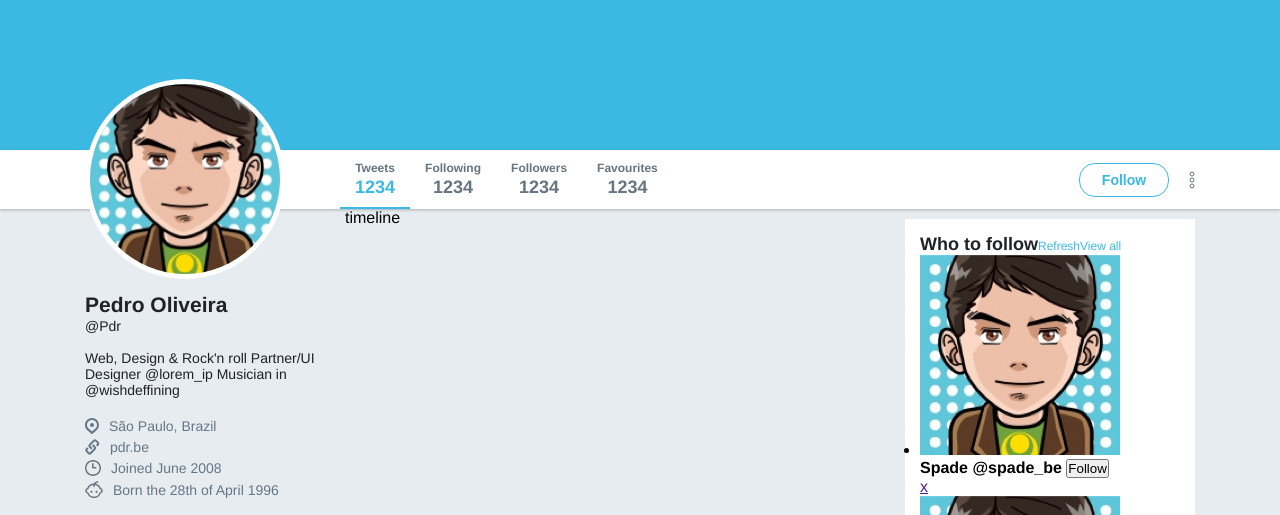
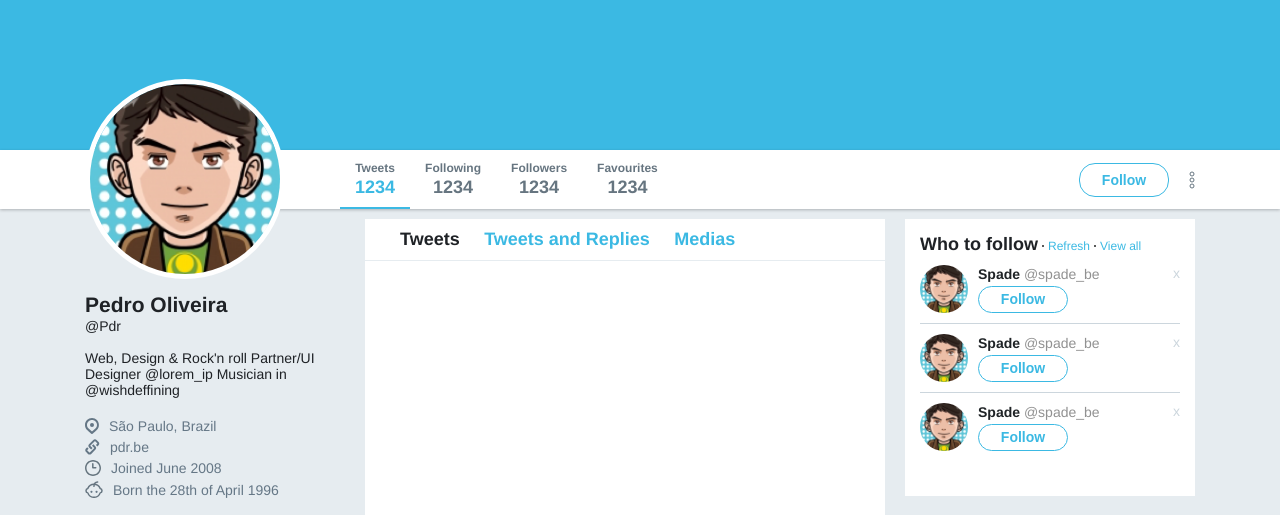
Before and after one commit to thgpdr/Twitter-Rerun--flexbox, a plain HTML site: page index.html in a window 1280 px wide. Shown: the part 276-791 px from the top of the page. Drawn offline with Linux system fonts and the light colour scheme.

Commit message:
timeline

```diff
--- a/index.html
+++ b/index.html
@@ -119,7 +119,11 @@
         </div>
       </aside>
       <section class="timeline">
-        timeline
+        <nav>
+          <a href="" class="active">Tweets</a>
+          <a href="">Tweets and Replies</a>
+          <a href="">Medias</a>
+        </nav>
       </section>
       <aside class="widgets">
         <div class="widget follow">
--- a/style.css
+++ b/style.css
@@ -302,6 +302,28 @@ div.wrapper-content aside.profile .images ul li {
 
 div.wrapper-content .timeline {
   flex: 1;
+  background: #fff;
+  margin: 10px 20px 0;
+}
+
+div.wrapper-content .timeline nav {
+  border-bottom: 1px solid #e6ecf0;
+  padding: 10px 15px;
+}
+
+div.wrapper-content .timeline nav a {
+  text-decoration: none;
+  color: #3bb9e3;
+  font-size: 18px;
+  font-weight: bold;
+  margin-left: 20px;
+}
+
+div.wrapper-content .timeline nav a:first-child {
+  color: #1f2226;
+}
+
+div.wrapper-content .timeline nav a.active {
 }
 
 div.wrapper-content aside.widgets {
@@ -328,21 +350,87 @@ div.wrapper-content aside.widgets .tittle a {
   color: #3bb9e3;
   font-size: 12px;
   text-decoration: none;
-  position: 10px;
+  position: relative;
+  padding-left: 10px;
 }
 
 div.wrapper-content aside.widgets .tittle a::before {
   content: "";
   width: 2px;
-  height: 4px;
+  height: 2px;
   border-radius: 50%;
-  margin-left: 5px;
-  margin-right: 5px;
   background: #222;
-  margin-left: 5px;
-  margin-right: 5px;
   position: absolute;
-  left: 0;
-  top: 3px;
-  left0
+  left: 4px;
+  top: 6px;
 }
+
+div.wrapper-content aside.widgets .follow ul {
+  list-style: none;
+  margin-top: 10px;
+}
+
+div.wrapper-content aside.widgets .follow ul li {
+  display: flex;
+  justify-content: space-between;
+  border-bottom: 1px solid #ccd6dd;
+  padding-bottom: 10px;
+  margin-bottom: 10px;
+}
+
+div.wrapper-content aside.widgets .follow ul li:last-child {
+  margin-bottom: 0;
+  padding-bottom: 0;
+  border: 0;
+}
+
+div.wrapper-content aside.widgets .follow ul li .profile {
+  display: flex;
+  align-items: center;
+}
+
+div.wrapper-content aside.widgets .follow ul li .profile img {
+  width: 48px;
+  height: 48px;
+  border-radius: 50%;
+}
+
+div.wrapper-content aside.widgets .follow ul li .profile .info {
+  margin-left: 10px;
+  display: flex;
+  flex-direction: column;
+}
+
+div.wrapper-content aside.widgets .follow ul li .profile .info strong {
+  font-size: 14px;
+  color: #1f2326;
+}
+
+div.wrapper-content aside.widgets .follow ul li .profile .info strong span {
+  font-weight: normal;
+  color: #919191;
+}
+
+div.wrapper-content aside.widgets .follow ul li .profile .info button {
+  height: 27px;
+
+  display: flex;
+  align-items: center;
+  justify-content: center;
+
+  width: 90px;
+  font-weight: bold;
+  font-size: 14px;
+  color: #3bb9e3;
+  background: #fff;
+  border: 1px solid #3bb9e3;
+  border-radius: 16px;
+
+  margin-top: 4px;
+}
+
+div.wrapper-content aside.widgets .follow ul li > a {
+  color: #ccd6dd;
+  text-decoration: none;
+  font-size: 14px;
+}
```
